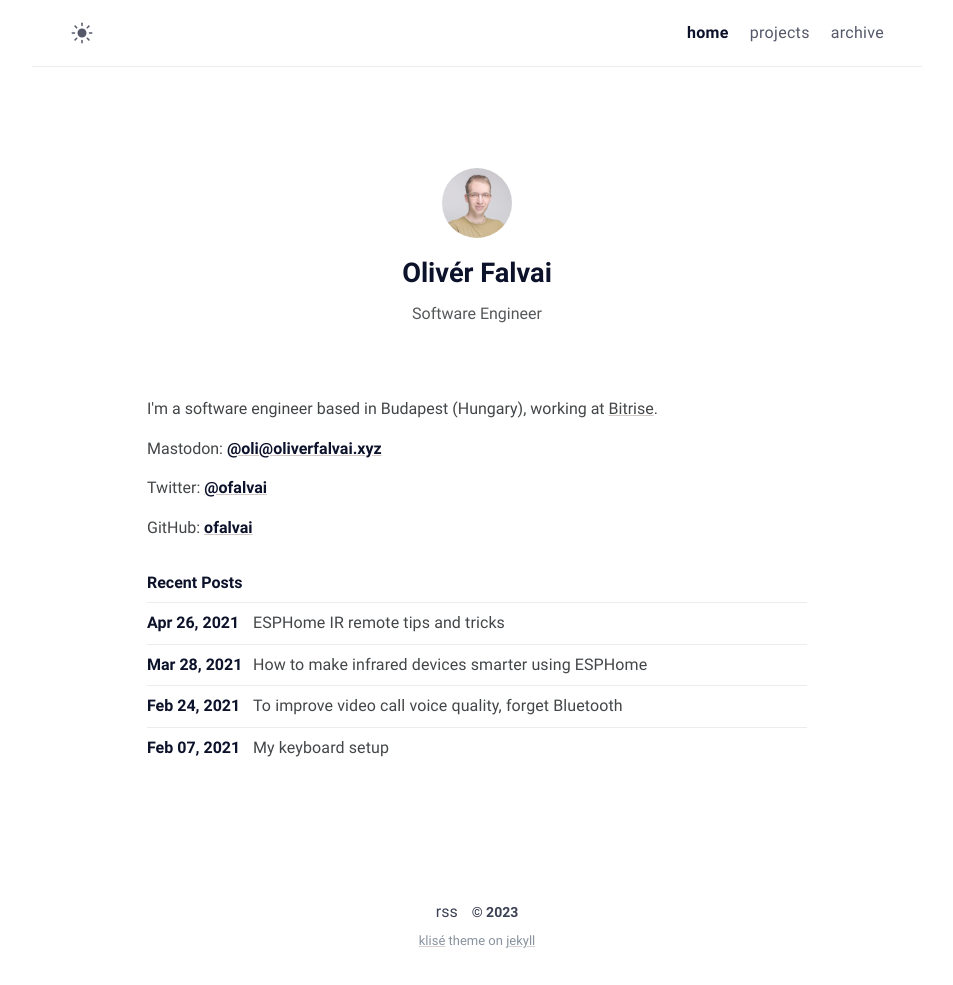
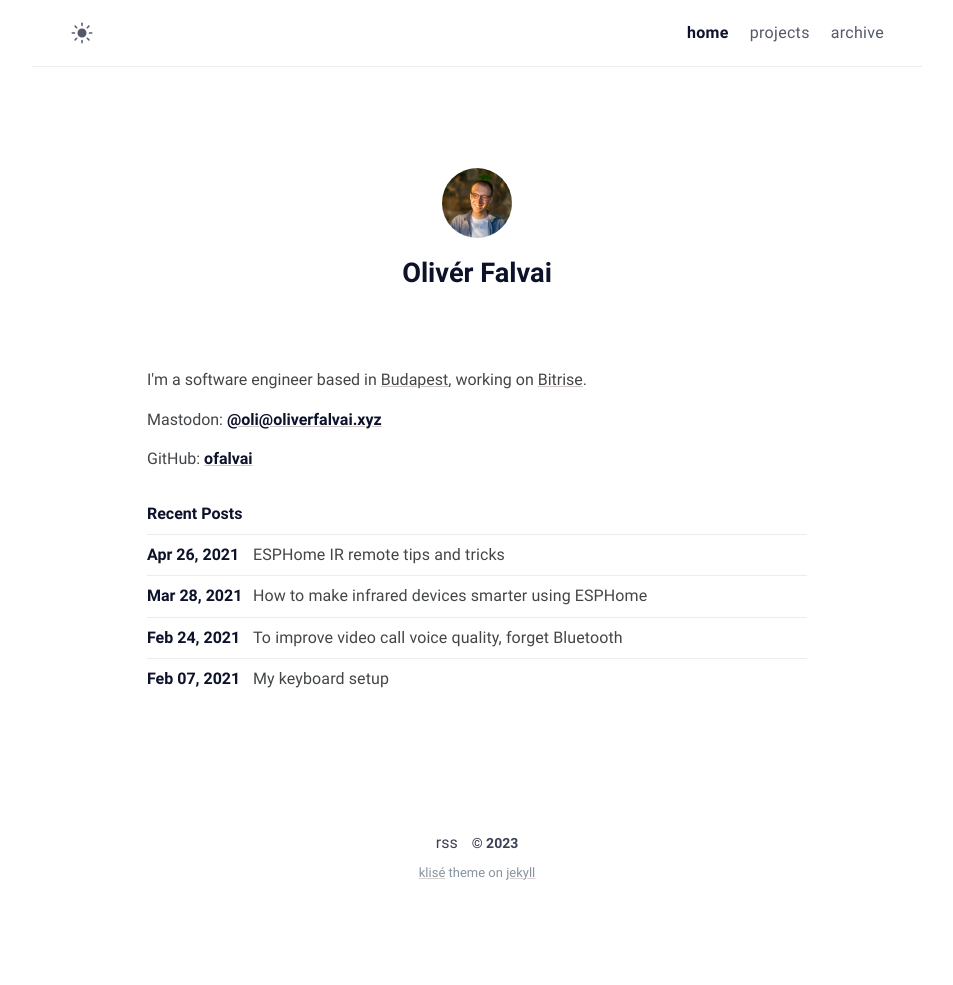
Before and after one commit to ofalvai/oliverfalvai.com, a Jekyll site: the page built from index.md, in a window 1280 px wide. Shown: the whole page, without its empty margins (163-1116 px from the left). Built offline with Jekyll 4.4.1, drawn with Linux system fonts in a browser that asks for light colours; after the commit the page ends 917 px from its top, so only the background shows below that.

Commit message:
Homepage update

```diff
--- a/_config.yml
+++ b/_config.yml
@@ -9,7 +9,6 @@ mode: light
 
 author:
   name: Olivér Falvai
-  bio: Software Engineer
   username: ofalvai
   github: ofalvai
   mastodon_handle: "@oli@oliverfalvai.xyz"
--- a/_layouts/home.html
+++ b/_layouts/home.html
@@ -3,10 +3,9 @@ layout: default
 home: true
 ---
 
-<p>I'm a software engineer based in Budapest (Hungary), working at <a href="https://bitrise.io" target="_blank">Bitrise</a>.</p>
+<p>I'm a software engineer based in <a href="https://en.wikipedia.org/wiki/Budapest" target="_blank">Budapest</a>, working on <a href="https://bitrise.io" target="_blank">Bitrise</a>.</p>
 
 <p>Mastodon: <a rel="me" href="{{ site.author.mastodon_url }}" target="_blank"><strong>{{ site.author.mastodon_handle }}</strong></a></p>
-<p>Twitter: <a href="https://twitter.com/{{ site.author.twitter }}" target="_blank"><strong>@{{ site.author.twitter }}</strong></a></p>
 <p>GitHub: <a href="https://github.com/{{ site.author.github }}" target="_blank"><strong>{{ site.author.github }}</strong></a></p>
 
 <h3 class="posts-item-note" aria-label="Recent Posts">Recent Posts</h3>
--- a/_sass/klise/_miscellaneous.scss
+++ b/_sass/klise/_miscellaneous.scss
@@ -5,7 +5,7 @@
   }
 
   100% {
-    opacity: 0.8;
+    opacity: 1;
   }
 }
 
```
Also changed, not shown: assets/img/avatar.jpg.
